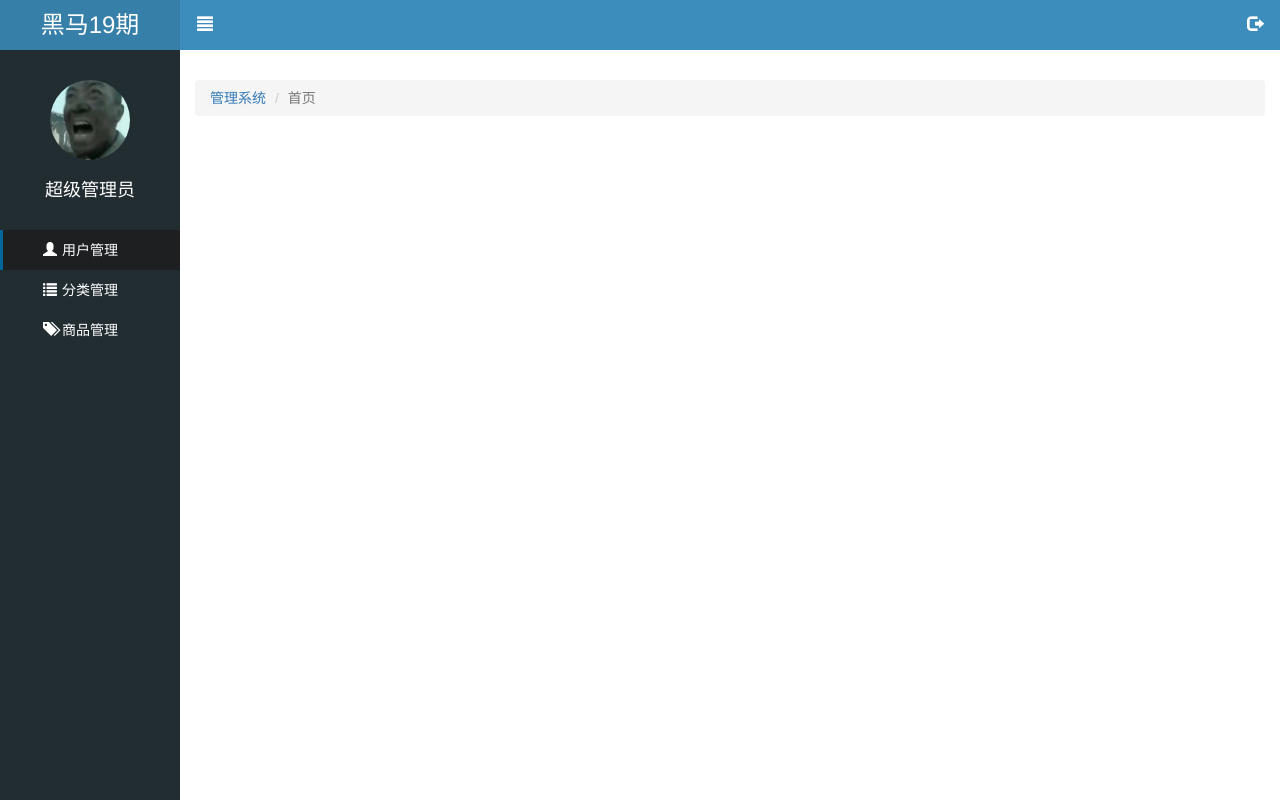
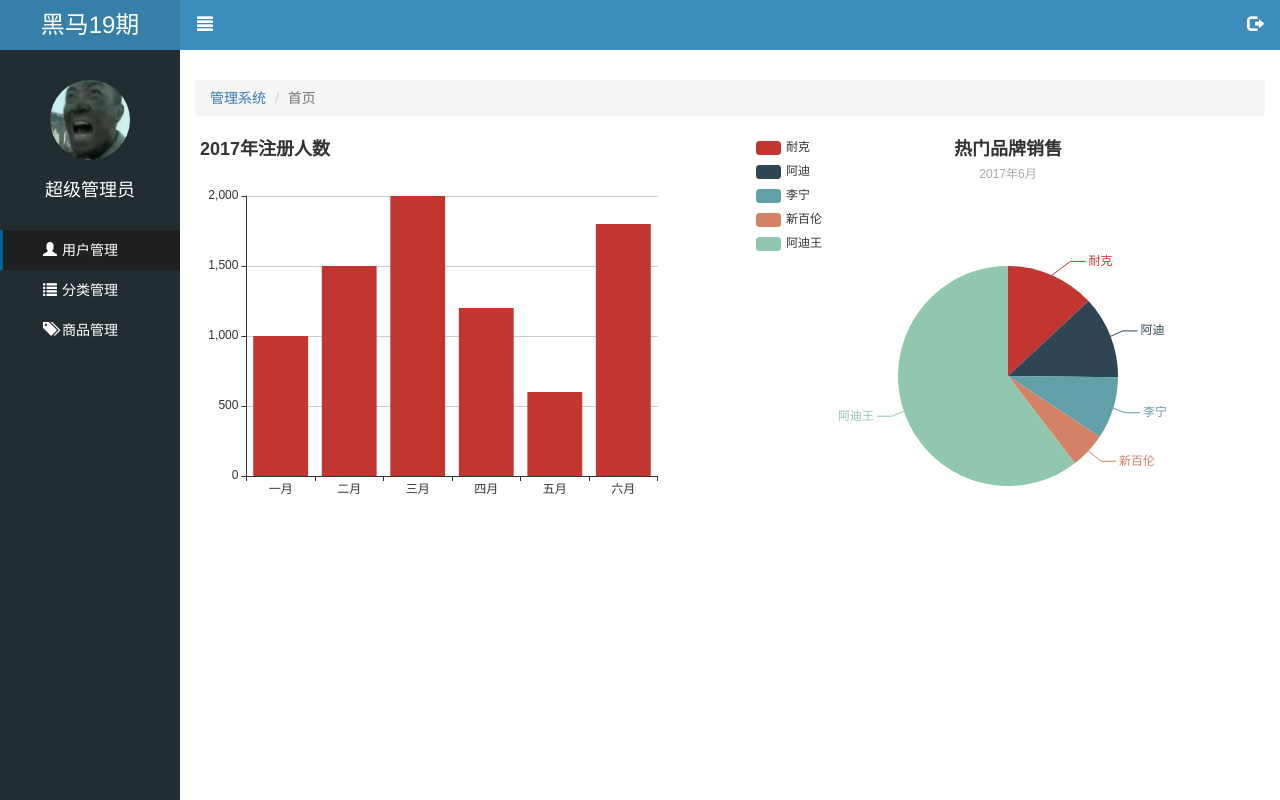
Before and after one commit to duanmuxing/letao, a website: page public/back/index.html in a window 1280 px wide. Drawn offline with Linux system fonts and the light colour scheme.

Commit message:
首页功能完成

```diff
--- a/public/back/css/common.css
+++ b/public/back/css/common.css
@@ -126,3 +126,9 @@ a:active{
 .breadcrumb{
 	margin-top: 30px;
 }
+
+.lt_content .echarts_1,
+.lt_content .echarts_2{
+	width: 48%;
+	height: 400px;
+}
--- a/public/back/index.html
+++ b/public/back/index.html
@@ -49,9 +49,15 @@
 				  <li><a href="index.html">管理系统</a></li>
 				  <li class="active">首页</li>
 			</ol>
+
+			<div class="lt_content">
+				<div class="echarts_1 pull-left"></div>
+				<div class="echarts_2 pull-right"></div>
+			</div>
 		</div>
 	</div>
 
+	<!-- 模态框 -->
 	<div class="modal fade" id="logoutModal">
 	  <div class="modal-dialog modal-sm">
 	    <div class="modal-content">
@@ -74,7 +80,8 @@
 	<script src="lib/bootstrap/js/bootstrap.min.js"></script>
 	<script src="lib/bootstrap-validator/js/bootstrapValidator.min.js"></script>
 	<script src="lib/nprogress/nprogress.js"></script>
+	<script src="lib/echarts/echarts.min.js"></script>
 	<script src="js/common.js"></script>
-	<script src="js/login.js"></script>
+	<script src="js/index.js"></script>
 </body>
 </html>
--- /dev/null
+++ b/public/back/js/index.js
@@ -0,0 +1,86 @@
+// 数据可视化
+$(function(){
+
+		// 基于准备好的dom，初始化echarts实例，dom对象需要具有宽高！
+	  var echarts_1 = echarts.init(document.querySelector('.echarts_1'));
+
+	  var option = {
+	  		// 大标题
+            title: {
+                text: '2017年注册人数'
+            },
+            // 提示框组件(鼠标悬停柱状图上时显示的文本)
+            tooltip: {},
+            // 图利(柱状图的上面的提示)
+            legend: {
+                data:['人数']
+            },
+            // x轴数据
+            xAxis: {
+                data: ["一月","二月","三月","四月","五月","六月"]
+            },
+            // y轴数据
+            yAxis: {},
+            series: [{
+                name: '销量',
+                type: 'bar',
+                data: [1000, 1500,2000, 1200, 600, 1800]
+            }]
+        };
+
+         echarts_1.setOption(option);
+
+          var echarts_2 = echarts.init(document.querySelector('.echarts_2'));
+
+          option = {
+			    title : {
+			    	// 大标题
+			        text: '热门品牌销售',
+			        // 子标题
+			        subtext: '2017年6月',
+			        // 标题居中(left:居左，right：居右)
+			        x:'center'
+			    },
+			    // 提示信息
+			    tooltip : {
+			        trigger: 'item',
+			        formatter: "{a} <br/>{b} : {c} ({d}%)"
+			    },
+			    // 图利
+			    legend: {
+			    	// 图利的排列方式
+			        orient: 'vertical',
+			        // 居左显示
+			        left: 'left',
+			        // 图例内容
+			        data: ['耐克','阿迪','李宁','新百伦','阿迪王']
+			    },
+			    series : [
+			        {
+			            name: '品牌',
+			            // 饼状图
+			            type: 'pie',
+			            // 圆的大小
+			            radius : '55%',
+			            // 圆心的位置
+			            center: ['50%', '60%'],
+			            data:[
+			                {value:335, name:'耐克'},
+			                {value:310, name:'阿迪'},
+			                {value:234, name:'李宁'},
+			                {value:135, name:'新百伦'},
+			                {value:1548, name:'阿迪王'}
+			            ],
+			    // 设置阴影效果
+	            itemStyle: {
+	                emphasis: {
+	                    shadowBlur: 10,
+	                    shadowOffsetX: 0,
+	                    shadowColor: 'rgba(0, 0, 0, 0.5)'
+               	 }
+           		 	}
+       			 }
+   		 		]
+		};
+ 	echarts_2.setOption(option);
+});
```
